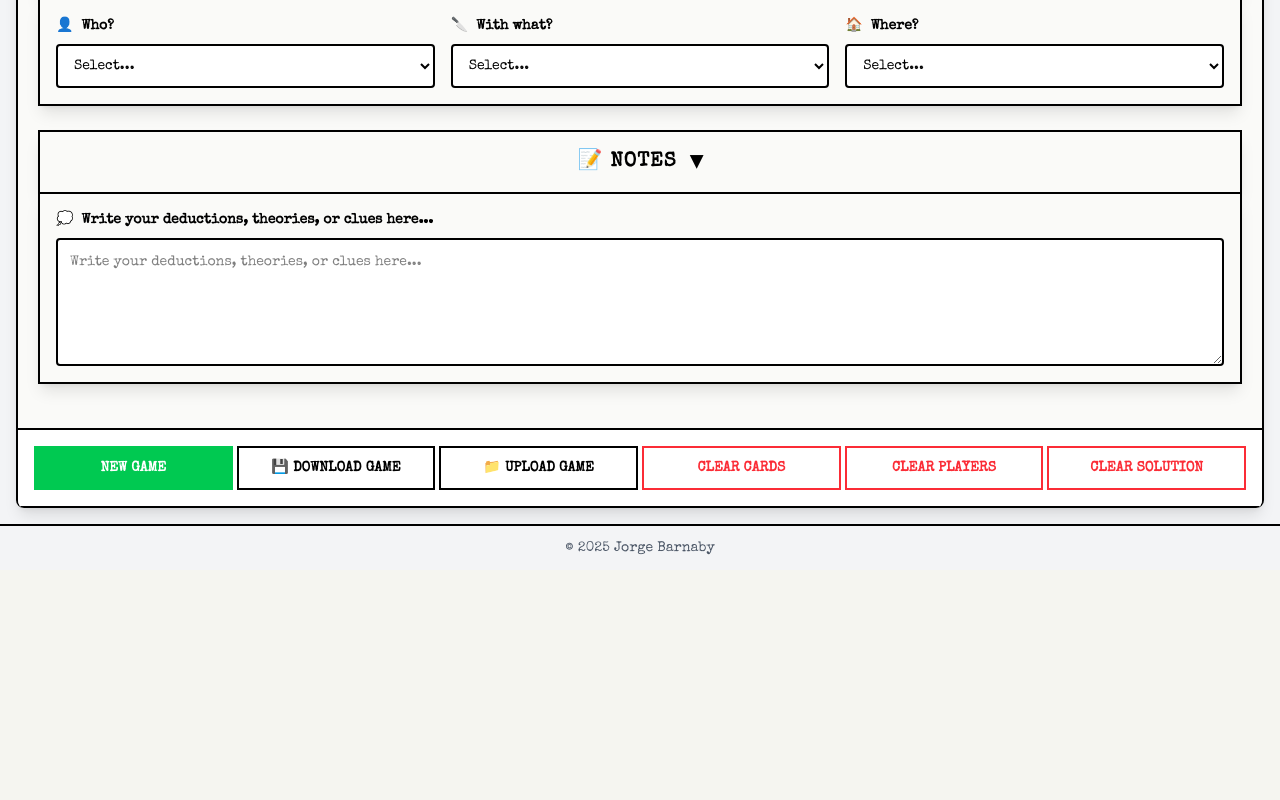
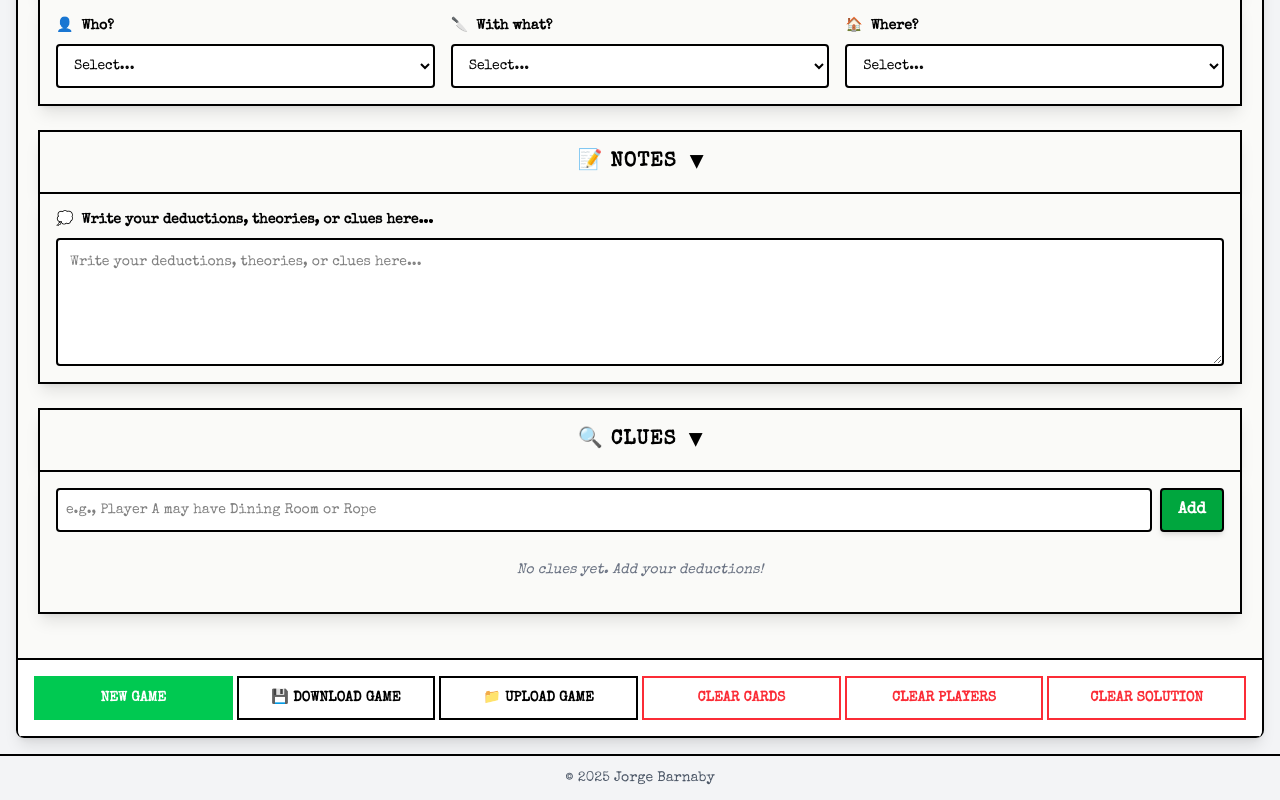
Before and after one commit to yorch/clue-digital-scorecard, a React (Vite) app: page / in a window 1280 px wide. Shown: the part 1931-2731 px from the top of the page. Before the commit the page ends 2501 px from the top, so only its background shows below. Built offline with nearby package versions, Linux system fonts and the light colour scheme.

Commit message:
feat: Add CluesSection component and integrate clues functionality

```diff
--- a/src/app.jsx
+++ b/src/app.jsx
@@ -27,6 +27,7 @@ import { Legend } from './components/Legend.jsx';
 import { GameSection } from './components/GameSection.jsx';
 import { SolutionSection } from './components/SolutionSection.jsx';
 import { NotesSection } from './components/NotesSection.jsx';
+import { CluesSection } from './components/CluesSection.jsx';
 import { GameHistorySection } from './components/GameHistorySection.jsx';
 import { Controls } from './components/Controls.jsx';
 import { Footer } from './components/Footer.jsx';
@@ -43,6 +44,7 @@ export const ClueApp = () => {
     cardStates: {},
     solution: { who: '', weapon: '', room: '' },
     notes: '',
+    clues: [],
   });
   const [showInstructions, setShowInstructions] = useState(false);
   const [showPlayerNames, setShowPlayerNames] = useState(true);
@@ -135,6 +137,7 @@ export const ClueApp = () => {
         cardStates: {},
         solution: { who: '', weapon: '', room: '' },
         notes: '',
+        clues: [],
       });
 
       // Clear auto-save
@@ -268,6 +271,12 @@ export const ClueApp = () => {
                 t={t}
               />
 
+              <CluesSection
+                gameState={gameState}
+                setGameState={setGameState}
+                t={t}
+              />
+
               <GameHistorySection
                 gameHistory={gameHistory}
                 setGameHistory={setGameHistory}
--- /dev/null
+++ b/src/components/CluesSection.jsx
@@ -0,0 +1,125 @@
+import { useState } from 'react';
+import { CollapsibleSection } from './CollapsibleSection.jsx';
+
+export const CluesSection = ({ gameState, setGameState, t }) => {
+  const [showClues, setShowClues] = useState(true);
+  const [newClue, setNewClue] = useState('');
+
+  const addClue = () => {
+    if (newClue.trim()) {
+      const clue = {
+        id: Date.now(),
+        text: newClue.trim(),
+        completed: false,
+      };
+      setGameState((prev) => ({
+        ...prev,
+        clues: [...(prev.clues || []), clue],
+      }));
+      setNewClue('');
+    }
+  };
+
+  const toggleClue = (id) => {
+    setGameState((prev) => ({
+      ...prev,
+      clues: prev.clues.map((clue) =>
+        clue.id === id ? { ...clue, completed: !clue.completed } : clue,
+      ),
+    }));
+  };
+
+  const deleteClue = (id) => {
+    setGameState((prev) => ({
+      ...prev,
+      clues: prev.clues.filter((clue) => clue.id !== id),
+    }));
+  };
+
+  const handleKeyPress = (e) => {
+    if (e.key === 'Enter' && !e.shiftKey) {
+      e.preventDefault();
+      addClue();
+    }
+  };
+
+  const clues = gameState.clues || [];
+  const completedCount = clues.filter((clue) => clue.completed).length;
+  const progressText =
+    clues.length > 0 ? ` (${completedCount}/${clues.length})` : '';
+
+  return (
+    <CollapsibleSection
+      title={`${t('clues')}${progressText}`}
+      icon="🔍"
+      isOpen={showClues}
+      onToggle={() => setShowClues(!showClues)}
+    >
+      <div className="flex flex-col gap-3">
+        {/* Add new clue */}
+        <div className="flex gap-2">
+          <input
+            type="text"
+            value={newClue}
+            onChange={(e) => setNewClue(e.target.value)}
+            onKeyPress={handleKeyPress}
+            placeholder={t('addCluePlaceholder')}
+            className="flex-1 p-2 border-2 border-black font-typewriter text-sm bg-white hover:bg-gray-50 focus:outline-none focus:border-gray-600 focus:bg-gray-50 focus:ring-2 focus:ring-gray-300 transition-all duration-200 rounded"
+          />
+          <button
+            onClick={addClue}
+            className="px-4 py-2 bg-green-600 text-white font-typewriter font-bold border-2 border-black shadow-md hover:bg-green-700 focus:outline-none focus:ring-2 focus:ring-green-400 transition-all duration-200 rounded cursor-pointer"
+          >
+            {t('add')}
+          </button>
+        </div>
+
+        {/* Clues list */}
+        {clues.length === 0 ? (
+          <p className="text-gray-500 italic text-sm font-typewriter text-center py-4">
+            {t('noCluesYet')}
+          </p>
+        ) : (
+          <div className="space-y-2">
+            {clues.map((clue) => (
+              <div
+                key={clue.id}
+                className={`flex items-center gap-2 p-3 border-2 border-black rounded transition-all duration-200 ${
+                  clue.completed
+                    ? 'bg-green-100 opacity-75'
+                    : 'bg-white hover:bg-gray-50'
+                }`}
+              >
+                <button
+                  onClick={() => toggleClue(clue.id)}
+                  className="flex-shrink-0 w-6 h-6 border-2 border-black rounded flex items-center justify-center hover:bg-gray-200 focus:outline-none focus:ring-2 focus:ring-gray-400 transition-all duration-200"
+                  aria-label={
+                    clue.completed ? t('markIncomplete') : t('markComplete')
+                  }
+                >
+                  {clue.completed && (
+                    <span className="text-green-700 font-bold">✓</span>
+                  )}
+                </button>
+                <p
+                  className={`flex-1 font-typewriter text-sm ${
+                    clue.completed ? 'line-through text-gray-600' : 'text-black'
+                  }`}
+                >
+                  {clue.text}
+                </p>
+                <button
+                  onClick={() => deleteClue(clue.id)}
+                  className="flex-shrink-0 w-6 h-6 bg-paper-white text-black border-2 border-black shadow-md hover:bg-gray-200 focus:outline-none focus:ring-2 focus:ring-gray-400 transition-all duration-200 rounded cursor-pointer"
+                  aria-label={t('delete')}
+                >
+                  <span className="block">X</span>
+                </button>
+              </div>
+            ))}
+          </div>
+        )}
+      </div>
+    </CollapsibleSection>
+  );
+};
--- a/src/constants/translations.js
+++ b/src/constants/translations.js
@@ -106,6 +106,13 @@ export const translations = {
       '💡 Usa Tab y flechas para navegar, Espacio para cambiar estado',
     hideScorecard: 'Ocultar',
     showScorecard: 'Mostrar',
+    clues: 'Pistas',
+    addCluePlaceholder: 'Ej: Jugador A puede tener Comedor o Soga',
+    add: 'Agregar',
+    noCluesYet: 'Aún no hay pistas. ¡Agrega tus deducciones!',
+    markComplete: 'Marcar como completada',
+    markIncomplete: 'Marcar como incompleta',
+    delete: 'Eliminar',
   },
   en: {
     subtitle: 'Digital Score Card',
@@ -211,6 +218,13 @@ export const translations = {
       '💡 Use Tab and arrows to navigate, Space to change state',
     hideScorecard: 'Hide',
     showScorecard: 'Show',
+    clues: 'Clues',
+    addCluePlaceholder: 'e.g., Player A may have Dining Room or Rope',
+    add: 'Add',
+    noCluesYet: 'No clues yet. Add your deductions!',
+    markComplete: 'Mark as complete',
+    markIncomplete: 'Mark as incomplete',
+    delete: 'Delete',
   },
 };
 
--- a/src/utils/localStorage.js
+++ b/src/utils/localStorage.js
@@ -70,6 +70,7 @@ export function loadGameState() {
       cardStates: {},
       solution: { who: '', weapon: '', room: '' },
       notes: '',
+      clues: [],
     };
   }
 
@@ -78,6 +79,7 @@ export function loadGameState() {
     cardStates: saved.cardStates || {},
     solution: saved.solution || { who: '', weapon: '', room: '' },
     notes: saved.notes || '',
+    clues: saved.clues || [],
   };
 }
 
```
